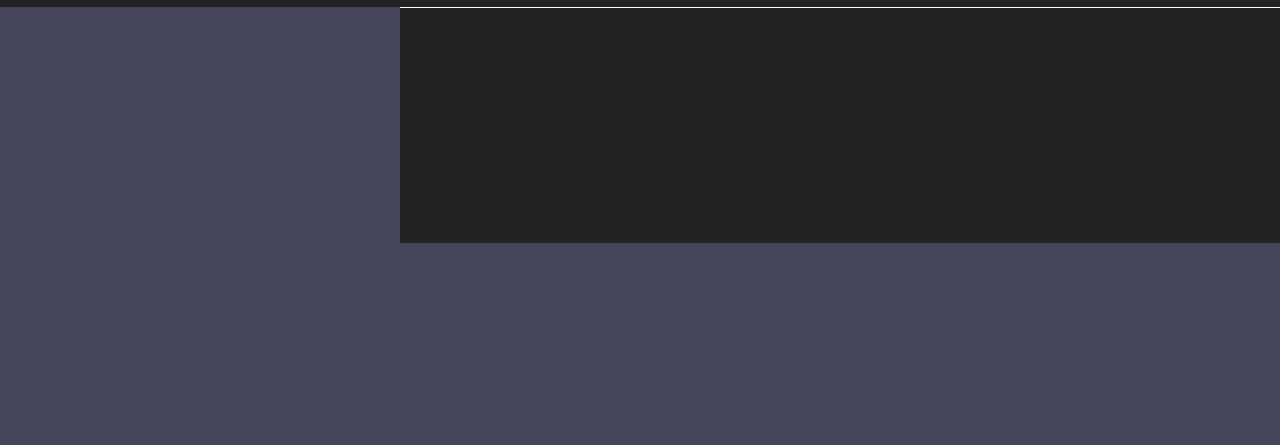
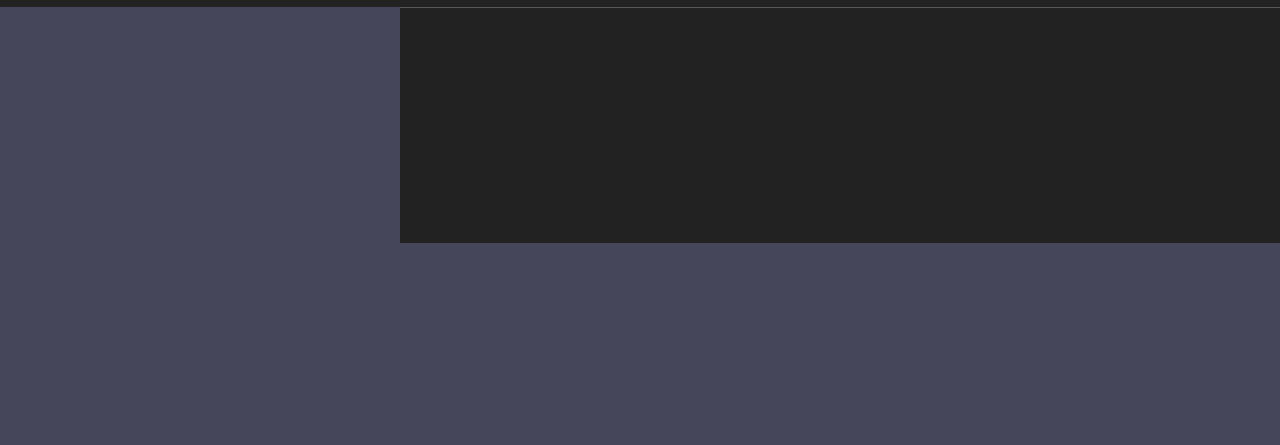
Before and after one commit to hugowoille/avovie, a plain HTML site: page index.html in a window 1280 px wide. Shown: the part 63-508 px from the top of the page. Drawn offline with Linux system fonts and the light colour scheme; a web font is replaced by a local one.

Commit message:
changement border top navbar

```diff
--- a/stylesheets/layout/_navbar.scss
+++ b/stylesheets/layout/_navbar.scss
@@ -60,7 +60,7 @@
 	transform: translateX(400px);
 	transition: transform 0.4s, opacity 0.4s;
 	width: 100%;
-	border-top: 1px solid white;
+	border-top: 1px solid rgb(88, 88, 88);
 
 	a {
 		width: 100%;
```
Also changed, not shown: stylesheets/main.css, 1 other file.
